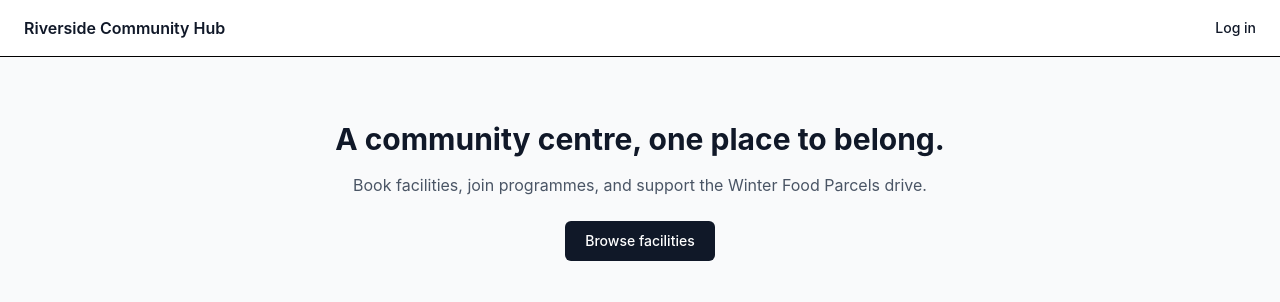
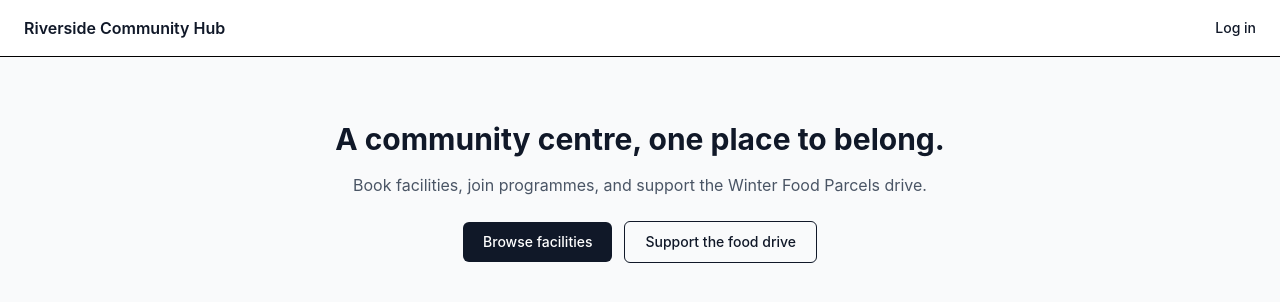
Before and after one commit to analystmodikwe/Company-Project-3-, a React (Vite) app in the folder riverside-hub/frontend/: page / in a window 1280 px wide. Shown: the top 302 px of the page. Built offline with nearby package versions, Linux system fonts and the light colour scheme; no server answers.

Commit message:
linking to landing page

```diff
--- a/riverside-hub/frontend/src/pages/Landing.tsx
+++ b/riverside-hub/frontend/src/pages/Landing.tsx
@@ -38,6 +38,13 @@ export default function Landing() {
         >
           Browse facilities
         </Link>
+
+        <Link
+          to="/donate"
+          className="inline-block mt-6 ml-3 border border-gray-900 text-gray-900 rounded-md px-5 py-2.5 text-sm font-medium"
+        >
+          Support the food drive
+        </Link>
       </main>
     </div>
   );
```
